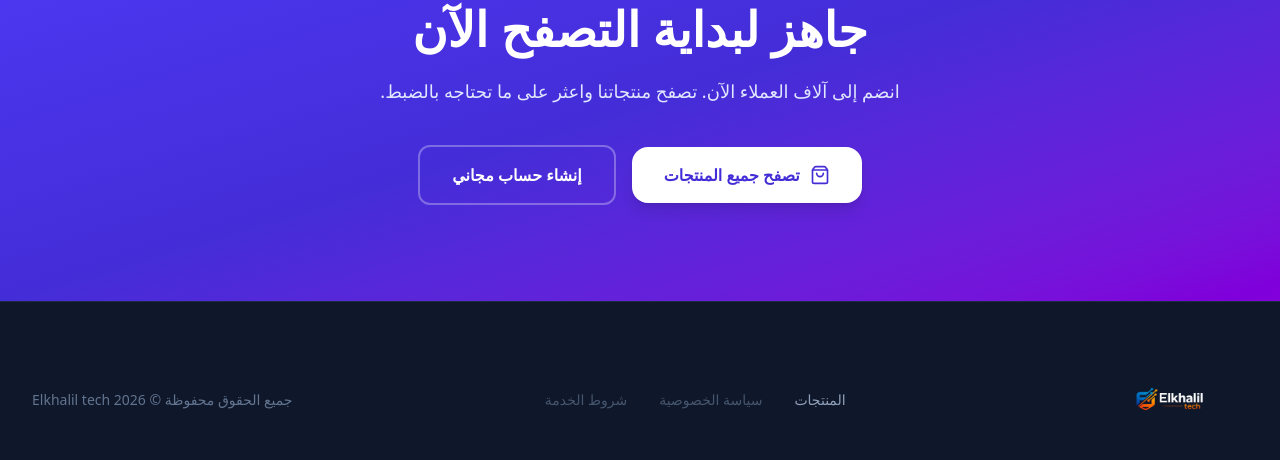
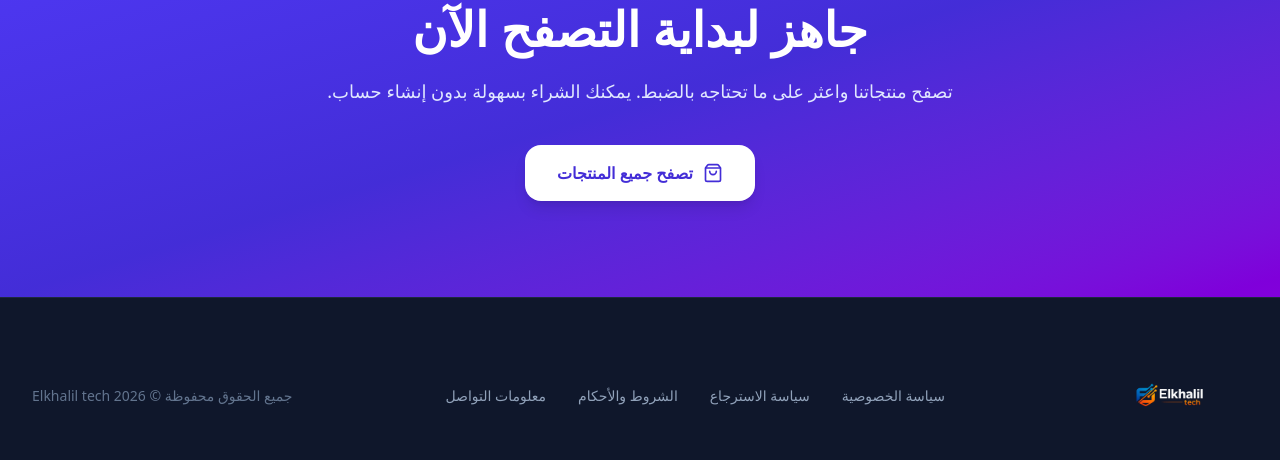
Before and after one commit to smart232025-svg/E-commerce, a Next.js app: page / in a window 1280 px wide. Shown: the part 884-1344 px from the top of the page. Built offline with nearby package versions, Linux system fonts and the light colour scheme; no server answers; the database is empty.

Commit message:
Refactor HomeContent layout and footer links
Updated section styles and improved footer links.

```diff
--- a/app/page.jsx
+++ b/app/page.jsx
@@ -13,7 +13,7 @@ import Image from "next/image";
 function HomeContent() {
   const { isAuthenticated, isloading } = useAuth();
   const [allProducts, setAllProducts] = useState([]);
-  const [productsLoading, setProductsLoading] = useState(true); // مفيش تغيير هنا
+  const [productsLoading, setProductsLoading] = useState(true);
 
   useEffect(() => {
     const fetchProducts = async () => {
@@ -29,7 +29,7 @@ function HomeContent() {
         console.error("Failed to fetch products:", error);
         setAllProducts([]);
       } finally {
-        setProductsLoading(false); // اللودر بيختفي بعد ما البيانات تجيب
+        setProductsLoading(false);
       }
     };
     fetchProducts();
@@ -91,13 +91,13 @@ function HomeContent() {
       </div>
 
       {/* CTA Section */}
-      <section className="py-20 lg:py-24 bg-gradient-to-br from-indigo-600 via-indigo-700 to-purple-700 mt-8">
+      <section className="py-20 lg:py-24 bg-linear-to-br from-indigo-600 via-indigo-700 to-purple-700 mt-8">
         <div className="max-w-4xl mx-auto px-4 sm:px-6 lg:px-8 text-center">
           <h2 className="text-3xl sm:text-4xl lg:text-5xl font-bold text-white mb-6">
             جاهز لبداية التصفح الآن
           </h2>
           <p className="text-lg text-indigo-100 max-w-2xl mx-auto mb-10">
-            انضم إلى آلاف العملاء الآن. تصفح منتجاتنا واعثر على ما تحتاجه بالضبط.
+            تصفح منتجاتنا واعثر على ما تحتاجه بالضبط. يمكنك الشراء بسهولة بدون إنشاء حساب.
           </p>
           <div className="flex flex-wrap items-center justify-center gap-4">
             <Link
@@ -107,22 +107,17 @@ function HomeContent() {
               <ShoppingBag className="w-5 h-5" />
               تصفح جميع المنتجات
             </Link>
-            {!isloading && !isAuthenticated && (
-              <Link
-                href="/auth/register"
-                className="inline-flex items-center gap-2 px-8 py-4 text-white font-semibold rounded-xl border-2 border-white/30 hover:bg-white/30 transition-all duration-200"
-              >
-                إنشاء حساب مجاني
-              </Link>
-            )}
           </div>
         </div>
       </section>
+
 
       {/* Footer */}
       <footer className="py-12 bg-slate-900 dark:bg-slate-950 border-t border-slate-800">
         <div className="max-w-7xl mx-auto px-4 sm:px-6 lg:px-8">
           <div className="flex flex-col md:flex-row items-center justify-between gap-6">
+
+            {/* اللوجو */}
             <Image
               src="/images/footer-logo.png"
               alt="logo"
@@ -130,14 +125,27 @@ function HomeContent() {
               height={20}
               className="object-contain"
             />
-            <div className="flex items-center gap-8">
-              <Link href="/products" className="text-slate-400 hover:text-white transition-colors text-sm">
-                المنتجات
+
+            {/* الروابط */}
+            <div className="flex flex-wrap items-center justify-center gap-4 md:gap-8">
+
+              <Link href="/privacyPolicies" className="text-slate-400 hover:text-white transition-colors text-sm">
+                سياسة الخصوصية
               </Link>
-              <span className="text-slate-600 text-sm">سياسة الخصوصية</span>
-              <span className="text-slate-600 text-sm">شروط الخدمة</span>
+              <Link href="/returnPolices" className="text-slate-400 hover:text-white transition-colors text-sm">
+                سياسة الاسترجاع
+              </Link>
+              <Link href="/termsAndConditions" className="text-slate-400 hover:text-white transition-colors text-sm">
+                الشروط والأحكام
+              </Link>
+              <Link href="/contactUs" className="text-slate-400 hover:text-white transition-colors text-sm">
+                معلومات التواصل
+              </Link>
             </div>
-            <div className="text-slate-500 text-sm">
+
+
+            {/* حقوق النشر */}
+            <div className="text-slate-500 text-sm text-center">
               جميع الحقوق محفوظة &copy; {new Date().getFullYear()} Elkhalil tech
             </div>
           </div>
```
